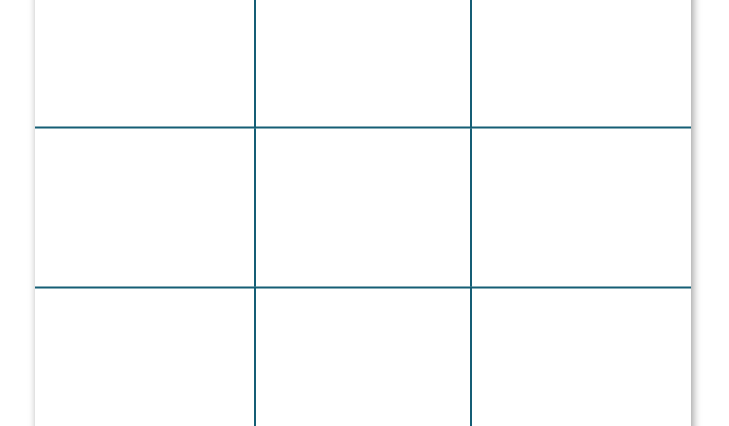
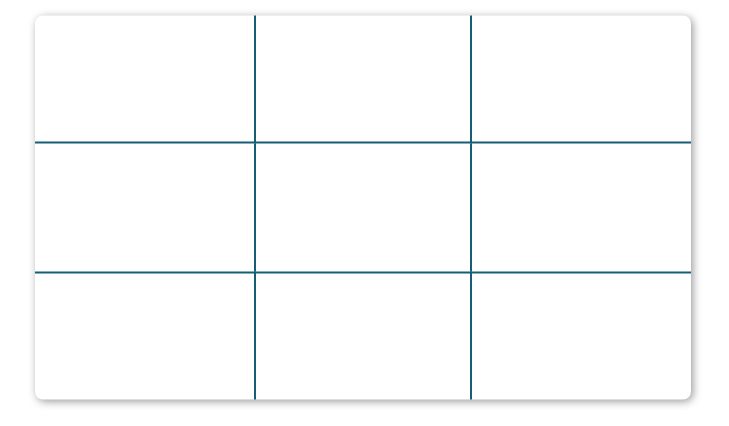
Before and after one commit to mgibson43/TicTacToe, a plain HTML site: page index.html in a window 1280 px wide. Shown: the part 68-494 px from the top of the page, without its empty margins (277-1006 px from the left). Drawn offline with Linux system fonts and the light colour scheme.

Commit message:
Feat: Turn fuctionality

```diff
--- a/index.html
+++ b/index.html
@@ -24,15 +24,7 @@
     <article class="game">
       <h2>Player vs Player</h2>
       <div class="board">
-        <div class="tile"></div>
-        <div class="tile"></div>
-        <div class="tile"></div>
-        <div class="tile"></div>
-        <div class="tile"></div>
-        <div class="tile"></div>
-        <div class="tile"></div>
-        <div class="tile"></div>
-        <div class="tile"></div>
+
       </div>
       <div class="results-box">
         <h2 class="game-results">X wins!</h2>
--- a/script.js
+++ b/script.js
@@ -0,0 +1,69 @@
+'use strict'
+
+const game = (() => {
+  const tiles = [];
+  const players = [];
+  const board = document.querySelector('.board');
+  const results = document.querySelector('.game-results');
+  const createBoard = function() {
+    for (let i = 1; i < 4; i++) {
+      for (let j = 1; j < 4; j++) {
+        const div = document.createElement('div');
+        div.classList.add('tile');
+        div.dataset.yIndex = i;
+        div.dataset.xIndex = j;
+        div.addEventListener('click', takeTurn);
+        board.appendChild(div);
+        tiles[i, j] = div;
+      }
+    }
+  }
+
+  let count = 0;
+  const takeTurn = function() {
+    count++
+    this.textContent = players.find(player => player.turn === true).char;
+    changeTurn();
+    this.removeEventListener('click', takeTurn);
+    checkWin(count);
+    return count;
+  }
+
+  const changeTurn = function() {
+    players.forEach(player => {
+      player.turn === true ? player.turn = false : player.turn = true;
+    });
+  }
+
+  const checkWin = function(count) {
+    if (tiles[0].textContent === tiles[1].textContent &&
+       tiles[1].textContent === tiles[2].textContent) {
+      console.log('win');
+    } else if (count === 9) {
+      results.textContent = 'Draw';
+    }
+  }
+
+  const player = (name, turn, char) => {
+    return { name, turn, char }
+  }
+
+  const playerVsPlayer = (name1, name2) => {
+    players.push(player(name1, true, 'X'));
+    players.push(player(name2, false, 'O'));
+  }
+
+  return {
+    tiles,
+    createBoard,
+    takeTurn,
+    player,
+    playerVsPlayer
+  }
+
+})();
+
+
+
+game.createBoard();
+game.playerVsPlayer('Player 1', 'Player 2');
--- a/style.css
+++ b/style.css
@@ -85,10 +85,23 @@ h2 {
 .board {
   display: grid;
   grid-template-columns: repeat(3, 1fr);
-  min-height: 30rem;
-  min-width: 30rem;
+  /* min-height: 30rem;
+  min-width: 30rem; */
   box-shadow: 2px 2px 8px rgba(0,0,0,0.4);
   border-radius: 8px;
+}
+
+.tile {
+  display: flex;
+  align-items: center;
+  justify-content: center;
+
+  font-size: 44px;
+  font-weight: 600;
+
+  height: 8rem;
+
+  color: #333;
 }
 
 .tile:hover {
```
